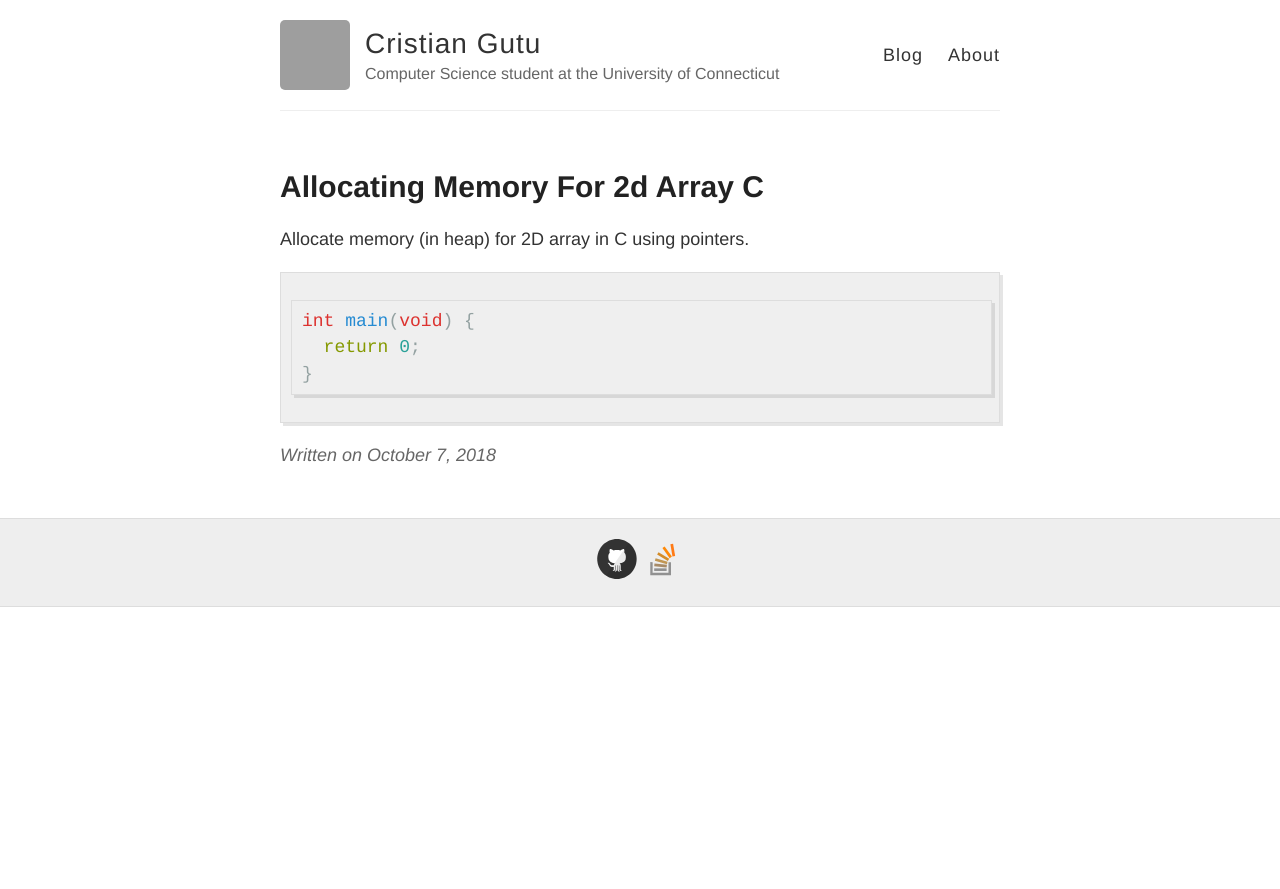
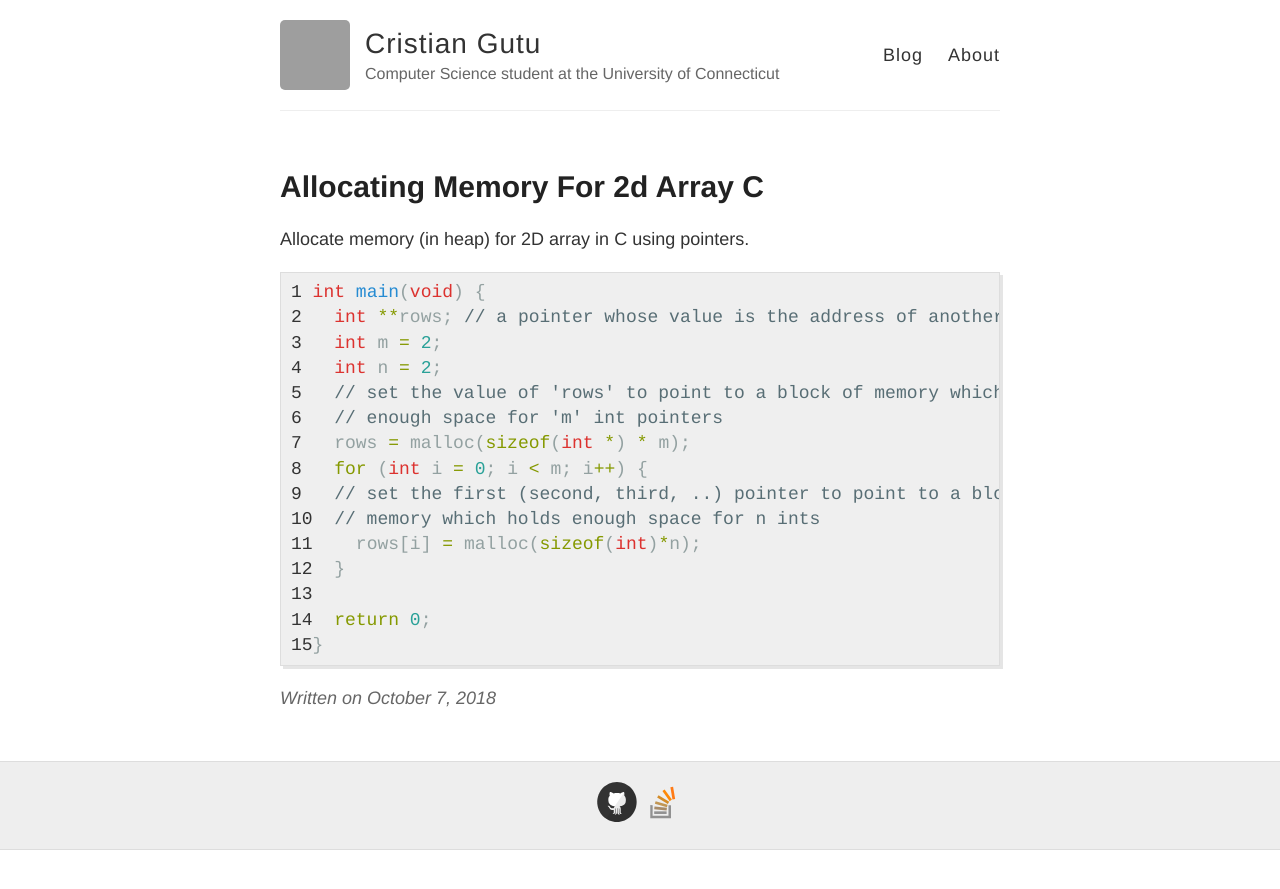
Before and after one commit to gutucristian/gutucristian.github.io, a Jekyll site: the page built from _posts/2018-10-7-Allocating-Memory-for-2D-Array-C.md, in a window 1280 px wide. Shown: the top 889 px of the page. Built offline with Jekyll 4.4.1, drawn with Linux system fonts in a browser that asks for light colours; our own code applies the rules of GitHub Pages for plain Markdown files; grey boxes are pictures that could not be loaded.

Commit message:
Fix code highlighting!

````diff
--- a/_posts/2018-10-7-Allocating-Memory-for-2D-Array-C.md
+++ b/_posts/2018-10-7-Allocating-Memory-for-2D-Array-C.md
@@ -1,7 +1,19 @@
  Allocate memory (in heap) for 2D array in C using pointers.
 
-```c
+{% highlight c linenos %}
 int main(void) {
+  int **rows; // a pointer whose value is the address of another pointer
+  int m = 2;
+  int n = 2;
+  // set the value of 'rows' to point to a block of memory which holds
+  // enough space for 'm' int pointers
+  rows = malloc(sizeof(int *) * m);
+  for (int i = 0; i < m; i++) {
+  // set the first (second, third, ..) pointer to point to a block of
+  // memory which holds enough space for n ints
+    rows[i] = malloc(sizeof(int)*n);
+  }
+
   return 0;
 }
-```
+{% endhighlight %}
````
